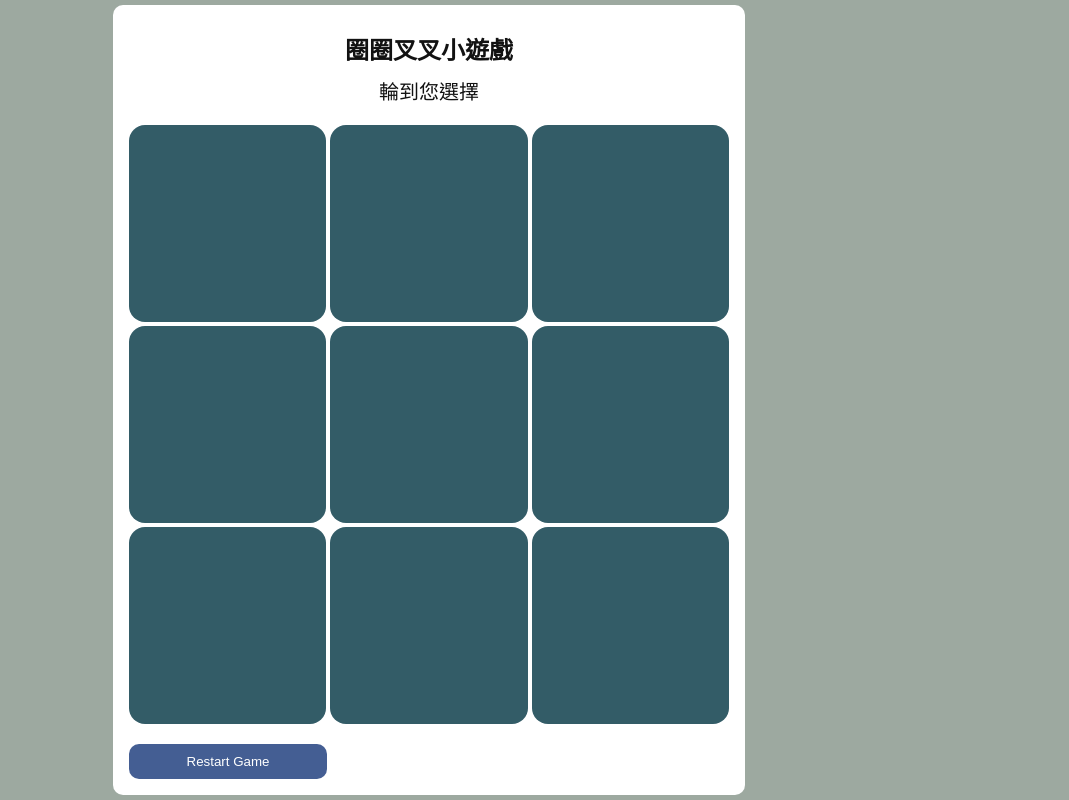
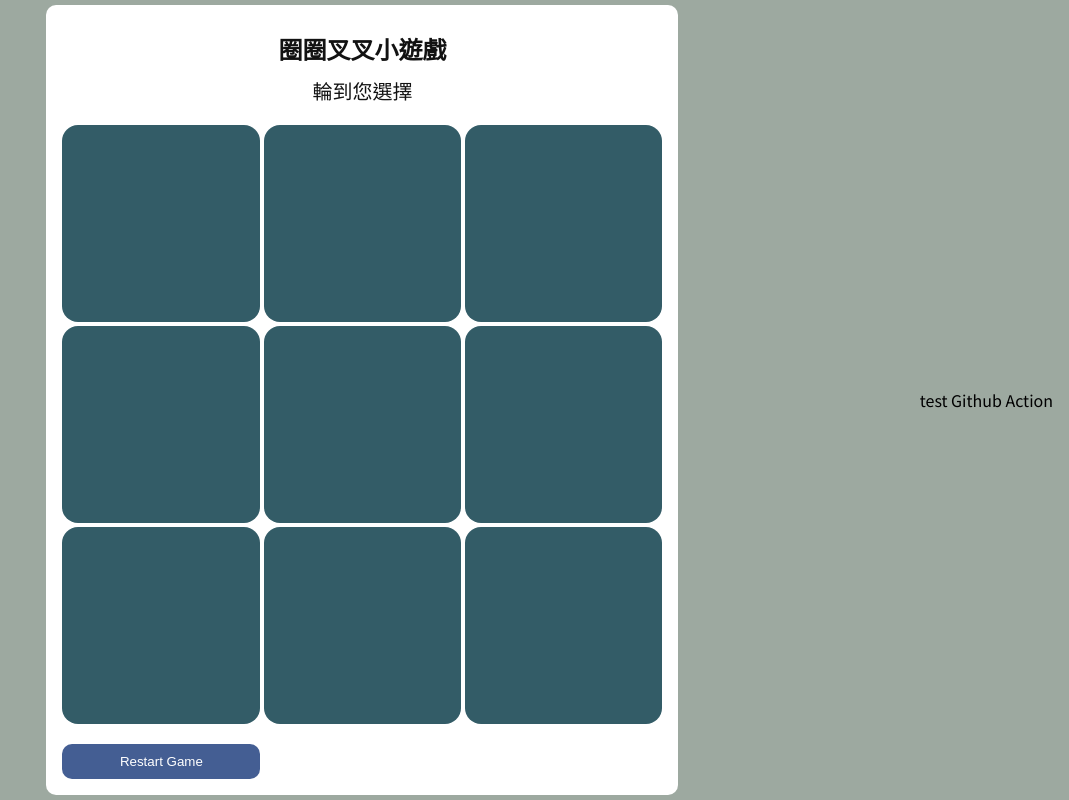
Before and after one commit to linyu0801/react_game, a React app: page / in a window 1280 px wide. Shown: the whole page, without its empty margins (211-1280 px from the left). Built offline with nearby package versions, Linux system fonts and the light colour scheme.

Commit message:
test github action

```diff
--- a/src/App.tsx
+++ b/src/App.tsx
@@ -28,6 +28,7 @@ function App() {
         <StyledContainer>
           <BrowserRouter>
             <Router />
+            <p>test Github Action</p>
           </BrowserRouter>
         </StyledContainer>
       </Suspense>{' '}
```
